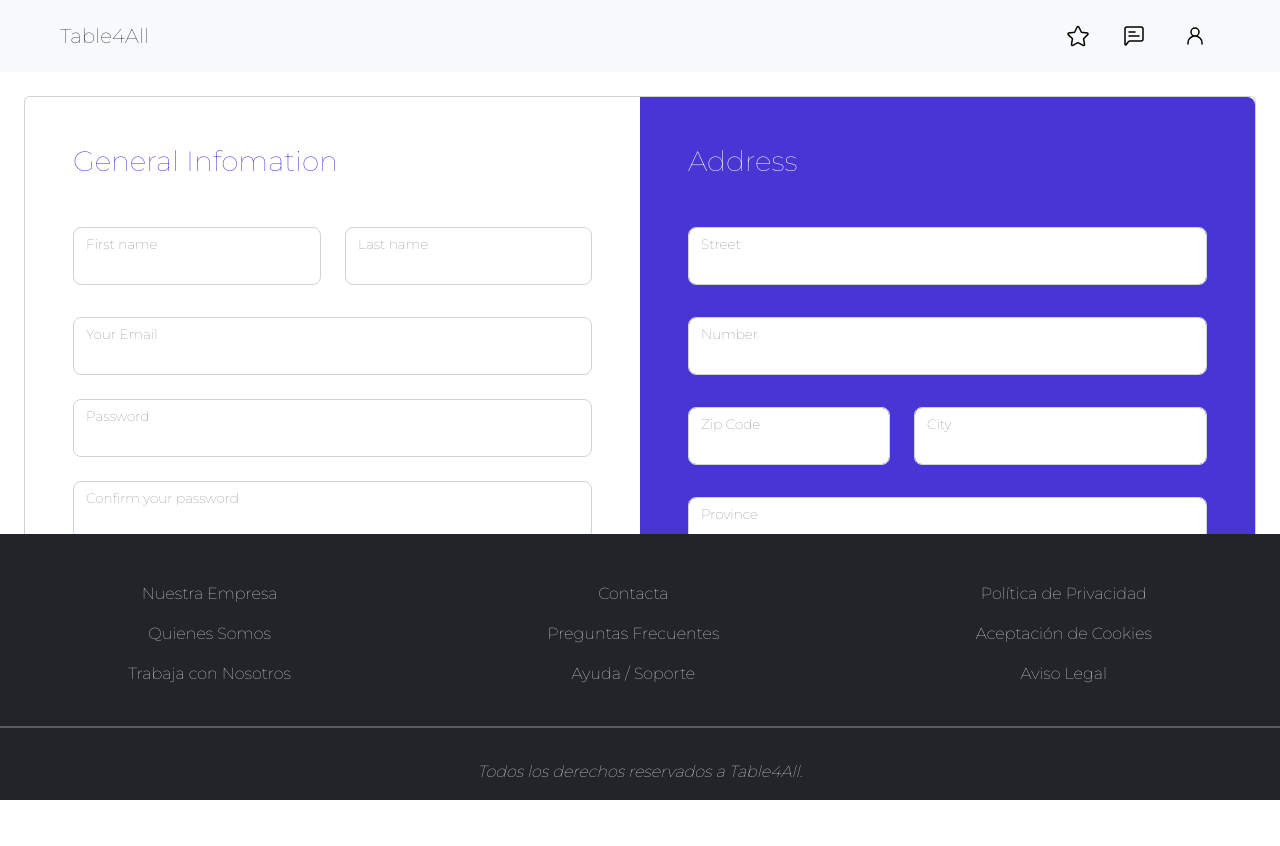
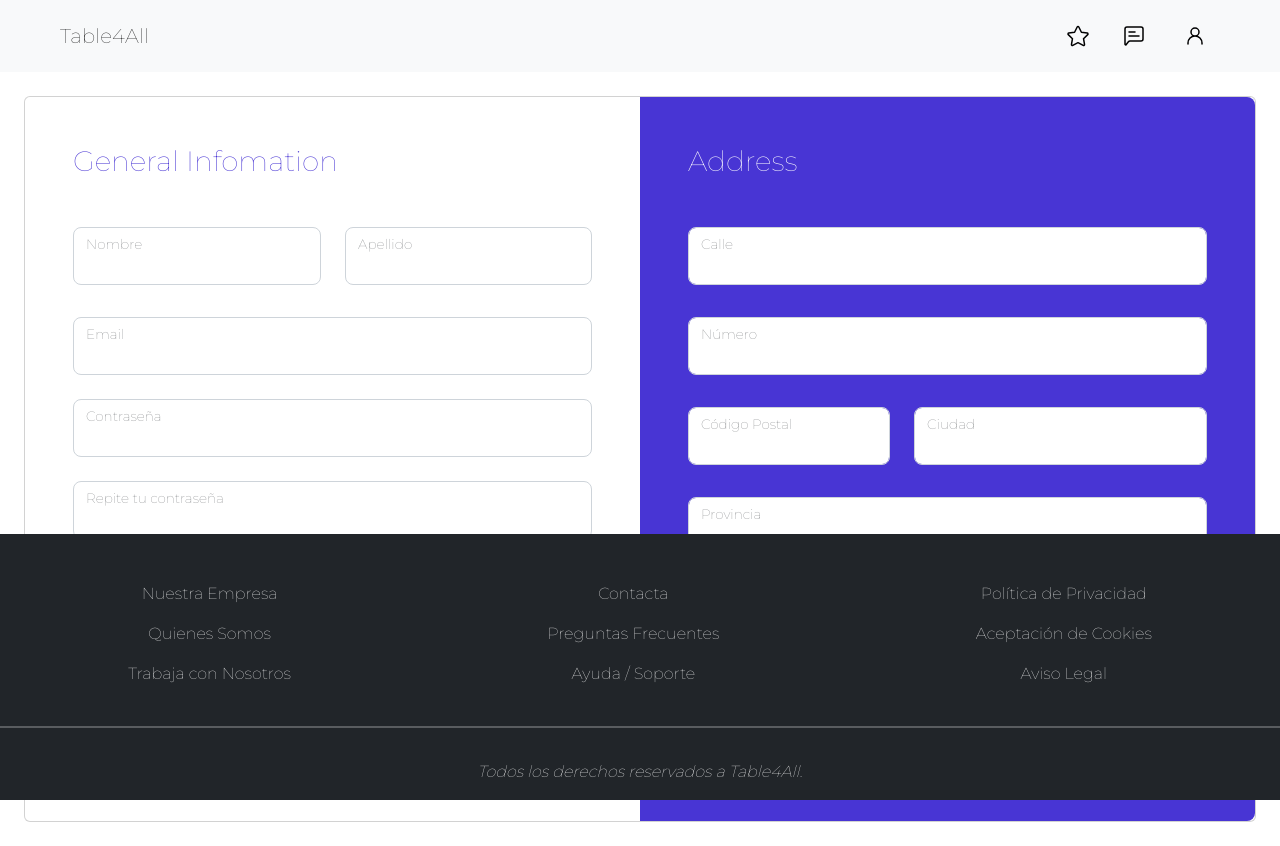
Before and after one commit to LauLau13/Place4All, an Angular app in the folder FrontProyectoES/: page /register in a window 1280 px wide. Before the commit the page ends 800 px from the top, so only its background shows below. Built offline with nearby package versions, Linux system fonts and the light colour scheme.

Commit message:
Programación de registro

```diff
--- a/FrontProyectoES/src/app/home/register/register.component.html
+++ b/FrontProyectoES/src/app/home/register/register.component.html
@@ -1,74 +1,98 @@
-<div class="col-12" [formGroup]="registerGroup">
+<div class="col-12">
   <div class="card card-registration card-registration-2">
     <div class="card-body p-0">
       <div class="row g-0">
         <div class="col-lg-6">
+          <form [formGroup]="registerGroup">
             <div class="p-5">
               <h3 class="fw-normal mb-5" style="color: #4835d4">General Infomation</h3>
 
               <div class="row">
                 <div class="col-md-6 mb-4 pb-2">
                   <div class="form-outline form-floating">
-                  <input type="text" id="form3Examplev2" class="form-control form-control-lg floating-input" />
-                  <label class="form-label" for="form3Examplev2">First name</label>
+                    <input
+                      formControlName="nombre"
+                      type="text"
+                      id="form3Examplev2"
+                      class="form-control form-control-lg floating-input" />
+                    <label class="form-label" for="form3Examplev2">Nombre</label>
                   </div>
                 </div>
                 <div class="col-md-6 mb-4 pb-2">
                   <div class="form-outline form-floating">
-                  <input type="text" id="form3Examplev3" class="form-control form-control-lg floating-input" />
-                  <label class="form-label" for="form3Examplev3">Last name</label>
+                    <input
+                      formControlName="apellido"
+                      type="text"
+                      id="form3Examplev3"
+                      class="form-control form-control-lg floating-input" />
+                    <label class="form-label" for="form3Examplev3">Apellido</label>
                   </div>
                 </div>
               </div>
               <div class="mb-4">
                 <div class="form-outline form-floating form-white">
-                <input type="text" id="form3Examplea9" class="form-control form-control-lg floating-input" />
-                <label class="form-label" for="form3Examplea9">Your Email</label>
+                  <input formControlName="email" type="text" id="form3Examplea9" class="form-control form-control-lg floating-input" />
+                  <label class="form-label" for="form3Examplea9">Email</label>
                 </div>
               </div>
               <div class="mb-4">
                 <div class="form-outline form-floating form-white">
-                <input type="password" id="password" class="form-control form-control-lg floating-input" />
-                <label class="form-label" for="password">Password</label>
+                  <input
+                    formControlName="password"
+                    type="password"
+                    id="password"
+                    class="form-control form-control-lg floating-input" />
+                  <label class="form-label" for="password">Contraseña</label>
                 </div>
               </div>
               <div class="mb-4">
                 <div class="form-outline form-floating form-white">
-                <input type="password" id="confirmPassword" class="form-control form-control-lg floating-input" />
-                <label class="form-label" for="confirmPassword">Confirm your password</label>
+                  <input
+                    formControlName="confirmPassword"
+                    type="password"
+                    id="confirmPassword"
+                    class="form-control form-control-lg floating-input" />
+                  <label class="form-label" for="confirmPassword">Repite tu contraseña</label>
+                </div>
+              </div>
+              <div class="mb-4">
+                <div class="form-outline form-floating form-white">
+                  <input formControlName="edad" type="number" id="age" class="form-control form-control floating-input" />
+                  <label class="form-label" for="age">Cuál es su edad?</label>
                 </div>
               </div>
               <div class="d-md-flex justify-content-start align-items-center mb-4 py-2">
-              <h6 class="mb-0 me-4">Gender:</h6>
+                <h6 class="mb-0 me-4">Género:</h6>
 
                 <div class="form-check form-check-inline mb-0 me-4">
-                <input class="form-check-input" type="radio" name="inlineRadioOptions" id="femaleGender" value="option1" />
-                <label class="form-check-label" for="femaleGender">Female</label>
+                  <input formControlName="genero" class="form-check-input" type="radio" id="femaleGender" value="femenino" />
+                  <label class="form-check-label" for="femaleGender">Femenino</label>
                 </div>
 
                 <div class="form-check form-check-inline mb-0 me-4">
-                <input class="form-check-input" type="radio" name="inlineRadioOptions" id="maleGender" value="option2" />
-                <label class="form-check-label" for="maleGender">Male</label>
+                  <input formControlName="genero" class="form-check-input" type="radio" id="maleGender" value="masculino" />
+                  <label class="form-check-label" for="maleGender">Masculino</label>
                 </div>
 
                 <div class="form-check form-check-inline mb-0">
-                <input class="form-check-input" type="radio" name="inlineRadioOptions" id="otherGender" value="option3" />
-                <label class="form-check-label" for="otherGender">Other</label>
+                  <input formControlName="genero" class="form-check-input" type="radio" id="otherGender" value="otro" />
+                  <label class="form-check-label" for="otherGender">Otro</label>
                 </div>
               </div>
               <div class="mb-4 d-md-flex justify-content-start align-items-center py-2">
-              <h6 class="mb-0 me-4">Do you have a disability?</h6>
+                <h6 class="mb-0 me-4">¿Tiene una discapacidad?</h6>
                 <div class="form-check form-check-inline mb-0 me-4">
-                <input class="form-check-input" type="radio" name="inlineRadioOptions" id="Yes" value="Yes" />
-                <label for="Yes" class="form-check-label">Yes</label>
-              </div>
-              <div class="form-check form-check-inline mb-0 me-4">
-                <input class="form-check-input" type="radio" name="inlineRadioOptions" id="No" value="No" />
-                <label for="No" class="form-check-label">No</label>
+                  <input
+                    formControlName="tieneDiscapacidad"
+                    type="checkbox"
+                    class="form-check-input"
+                    name="tieneDiscapacidad"
+                    id="tieneDiscapacidad" />
                 </div>
               </div>
-            <div class="mb-4" *ngIf="registerGroup.controls['']">
-              <select class="select">
+              <div class="mb-4" *ngIf="registerGroup.controls['tieneDiscapacidad'].value == true">
+                <h6 class="mb-1 me-4">¿Cuál es su grado de discapacidad</h6>
+                <select formControlName="gradoDiscapacidad" class="form-select">
                   <option value="1">1</option>
                   <option value="2">2</option>
                   <option value="3">3</option>
@@ -77,51 +101,66 @@
                 </select>
               </div>
             </div>
+          </form>
         </div>
         <div class="col-lg-6 bg-indigo">
+          <form [formGroup]="addressGroup">
             <div class="p-5">
               <h3 class="fw-normal mb-5 text-white">Address</h3>
 
               <div class="mb-4 pb-2">
                 <div class="form-outline form-floating form-white">
-                <input type="text" id="form3Examplea2" class="form-control form-control-lg floating-input" />
-                <label class="form-label" for="form3Examplea2">Street</label>
+                  <input formControlName="calle" type="text" id="form3Examplea2" class="form-control form-control-lg floating-input" />
+                  <label class="form-label" for="form3Examplea2">Calle</label>
                 </div>
               </div>
 
               <div class="mb-4 pb-2">
                 <div class="form-outline form-floating form-white">
-                <input type="text" id="form3Examplea3" class="form-control form-control-lg floating-input" />
-                <label class="form-label" for="form3Examplea3">Number</label>
+                  <input
+                    formControlName="numero"
+                    type="text"
+                    id="form3Examplea3"
+                    class="form-control form-control-lg floating-input" />
+                  <label class="form-label" for="form3Examplea3">Número</label>
                 </div>
               </div>
 
               <div class="row">
                 <div class="col-md-5 mb-4 pb-2">
                   <div class="form-outline form-floating form-white">
-                  <input type="text" id="form3Examplea4" class="form-control form-control-lg floating-input" />
-                  <label class="form-label" for="form3Examplea4">Zip Code</label>
+                    <input formControlName="cp" type="text" id="form3Examplea4" class="form-control form-control-lg floating-input" />
+                    <label class="form-label" for="form3Examplea4">Código Postal</label>
                   </div>
                 </div>
                 <div class="col-md-7 mb-4 pb-2">
                   <div class="form-outline form-floating form-white">
-                  <input type="text" id="form3Examplea5" class="form-control form-control-lg floating-input" />
-                  <label class="form-label" for="form3Examplea5">City</label>
+                    <input
+                      formControlName="ciudad"
+                      type="text"
+                      id="form3Examplea5"
+                      class="form-control form-control-lg floating-input" />
+                    <label class="form-label" for="form3Examplea5">Ciudad</label>
                   </div>
                 </div>
               </div>
 
               <div class="mb-4 pb-2">
                 <div class="form-outline form-floating form-white">
-                <input type="text" id="form3Examplea6" class="form-control form-control-lg floating-input" />
-                <label class="form-label" for="form3Examplea6">Province</label>
+                  <input
+                    formControlName="provincia"
+                    type="text"
+                    id="form3Examplea6"
+                    class="form-control form-control-lg floating-input" />
+                  <label class="form-label" for="form3Examplea6">Provincia</label>
                 </div>
               </div>
 
-            <button type="button" class="btn btn-light btn-lg" data-mdb-ripple-color="dark">Register</button>
+              <button type="button" class="btn btn-light btn-lg" data-mdb-ripple-color="dark" (click)="onSubmit()">Register</button>
+            </div>
+          </form>
         </div>
       </div>
     </div>
   </div>
 </div>
-</div>
--- a/FrontProyectoES/src/app/home/register/register.component.ts
+++ b/FrontProyectoES/src/app/home/register/register.component.ts
@@ -1,5 +1,9 @@
 import { Component, OnInit } from '@angular/core';
-import { FormControl, FormGroup } from '@angular/forms';
+import { FormBuilder, FormGroup, Validators } from '@angular/forms';
+import { NgbModal } from '@ng-bootstrap/ng-bootstrap';
+import { Usuario } from 'src/app/shared/Models/usuario.model';
+import { LoginService } from 'src/app/shared/services/LoginService/login.service';
+import { UsuarioService } from 'src/app/shared/services/UsuarioServicio/usuario.service';
 
 @Component({
   selector: 'app-register',
@@ -7,25 +11,99 @@ import { FormControl, FormGroup } from '@angular/forms';
   styleUrls: ['./register.component.scss'],
 })
 export class RegisterComponent implements OnInit {
-  registerGroup: FormGroup = new FormGroup({
-    firstName: new FormControl(''),
-    lastName: new FormControl(''),
-    email: new FormControl(''),
-    password: new FormControl(''),
-    confirmPassword: new FormControl(''),
-    disability: new FormControl('No'),
-    gender: new FormControl(''),
-  });
+  registerGroup!: FormGroup;
+  addressGroup!: FormGroup;
 
-  addressGroup: FormGroup = new FormGroup({
-    street: new FormGroup(''),
-    number: new FormControl(''),
-    city: new FormControl(''),
-    province: new FormControl(''),
-    zipCode: new FormControl(''),
-  });
+  passwordMatchValidator(form: FormGroup) {
+    // Obtiene los valores de los controles password y confirmPassword
+    const password = form.get('password')!.value;
+    const confirmPassword = form.get('confirmPassword')!.value;
 
-  constructor() {}
+    // Si los valores son distintos, devuelve un objeto con el mensaje de error
+    if (password !== confirmPassword) {
+      return {
+        passwordMatch: 'Las contraseñas no coinciden',
+      };
+    }
 
-  ngOnInit(): void {}
+    // Si los valores son iguales, devuelve null
+    return null;
+  }
+
+  constructor(
+    private formBuilder: FormBuilder,
+    private usuarioService: UsuarioService,
+    private modalService: NgbModal,
+    private loginService: LoginService
+  ) {}
+
+  ngOnInit(): void {
+    this.registerGroup = this.formBuilder.group(
+      {
+        // Define los controles y las validaciones que deseas utilizar en el formulario
+        nombre: ['', [Validators.required, Validators.minLength(3)]],
+        apellido: ['', [Validators.required, Validators.minLength(3)]],
+        email: ['', [Validators.required, Validators.email]],
+        password: ['', [Validators.required, Validators.minLength(3)]],
+        confirmPassword: ['', [Validators.required, Validators.minLength(3)]],
+        gradoDiscapacidad: ['No', [Validators.required]],
+        genero: ['', [Validators.required]],
+        edad: ['', Validators.required],
+        tieneDiscapacidad: ['', Validators.required],
+      },
+      { Validators: this.passwordMatchValidator }
+    );
+
+    this.addressGroup = this.formBuilder.group({
+      calle: ['', [Validators.required, Validators.minLength(3)]],
+      numero: ['', [Validators.required, Validators.minLength(1)]],
+      ciudad: ['', [Validators.required, Validators.minLength(3)]],
+      provincia: ['', [Validators.required, Validators.minLength(3)]],
+      cp: ['', [Validators.required, Validators.minLength(3)]],
+    });
+  }
+
+  onSubmit() {
+    if (this.registerGroup.valid && this.addressGroup.valid) {
+      const nombre = this.registerGroup.get('nombre')?.value;
+      const apellido = this.registerGroup.get('apellido')?.value;
+      const email = this.registerGroup.get('email')?.value;
+      const password = this.registerGroup.get('password')?.value;
+      const gradoDiscapacidad = this.registerGroup.get('gradoDiscapacidad')?.value;
+      const gender = this.registerGroup.get('genero')?.value;
+      const edad = this.registerGroup.get('edad')?.value;
+      const tieneDiscapacidad = this.registerGroup.get('tieneDiscapacidad')?.value;
+      const calle = this.addressGroup.get('calle')?.value;
+      const numero = this.addressGroup.get('numero')?.value;
+      const ciudad = this.addressGroup.get('ciudad')?.value;
+      const cp = this.addressGroup.get('cp')?.value;
+      const provincia = this.addressGroup.get('provincia')?.value;
+
+      let newUser: Usuario = {
+        nombre: nombre,
+        apellido: apellido,
+        email: email,
+        password: password,
+        gradoDiscapacidad: gradoDiscapacidad,
+        genero: gender,
+        direccion: {
+          calle: calle,
+          numero: numero,
+          ciudad: ciudad,
+          cp: cp,
+          provincia: provincia,
+        },
+        edad: edad,
+        tieneDiscapacidad: tieneDiscapacidad,
+      };
+
+      this.usuarioService.createUser(newUser).subscribe(async res => {
+        let jsonRes = Object.create(res);
+
+        await this.loginService.login({ email: jsonRes.email, password: jsonRes.password });
+      });
+
+      this.modalService.dismissAll();
+    }
+  }
 }
--- a/FrontProyectoES/src/app/shared/Models/direccion.model.ts
+++ b/FrontProyectoES/src/app/shared/Models/direccion.model.ts
@@ -1,5 +1,5 @@
 export interface Direccion {
-  id: string;
+  id?: string;
   calle: string;
   numero: number;
   ciudad: string;
--- a/FrontProyectoES/src/app/shared/Models/usuario.model.ts
+++ b/FrontProyectoES/src/app/shared/Models/usuario.model.ts
@@ -1,7 +1,7 @@
 import { Direccion } from './direccion.model';
 
 export interface Usuario {
-  id: string;
+  id?: string;
   nombre: string;
   apellido: string;
   genero: string;
--- a/FrontProyectoES/src/app/shared/layout/header/header.component.ts
+++ b/FrontProyectoES/src/app/shared/layout/header/header.component.ts
@@ -14,7 +14,7 @@ export class HeaderComponent implements OnInit {
   ngOnInit(): void {}
 
   goToLogin() {
-    if (localStorage.getItem('usuario') !== null || localStorage.getItem('usuario') !== undefined) {
+    if (localStorage.getItem('usuario') !== null && localStorage.getItem('usuario') !== undefined) {
       this.router.navigate(['/perfil']);
       return;
     }
```
Also changed, not shown: FrontProyectoES/src/app/app.module.ts (+4 -3 lines), FrontProyectoES/src/app/shared/services/UsuarioServicio/usuario.service.ts (added, +28 -0 lines), 1 other file (tests, documents, lock files or other folders). Lines whose indentation alone changed are shown as unchanged.
